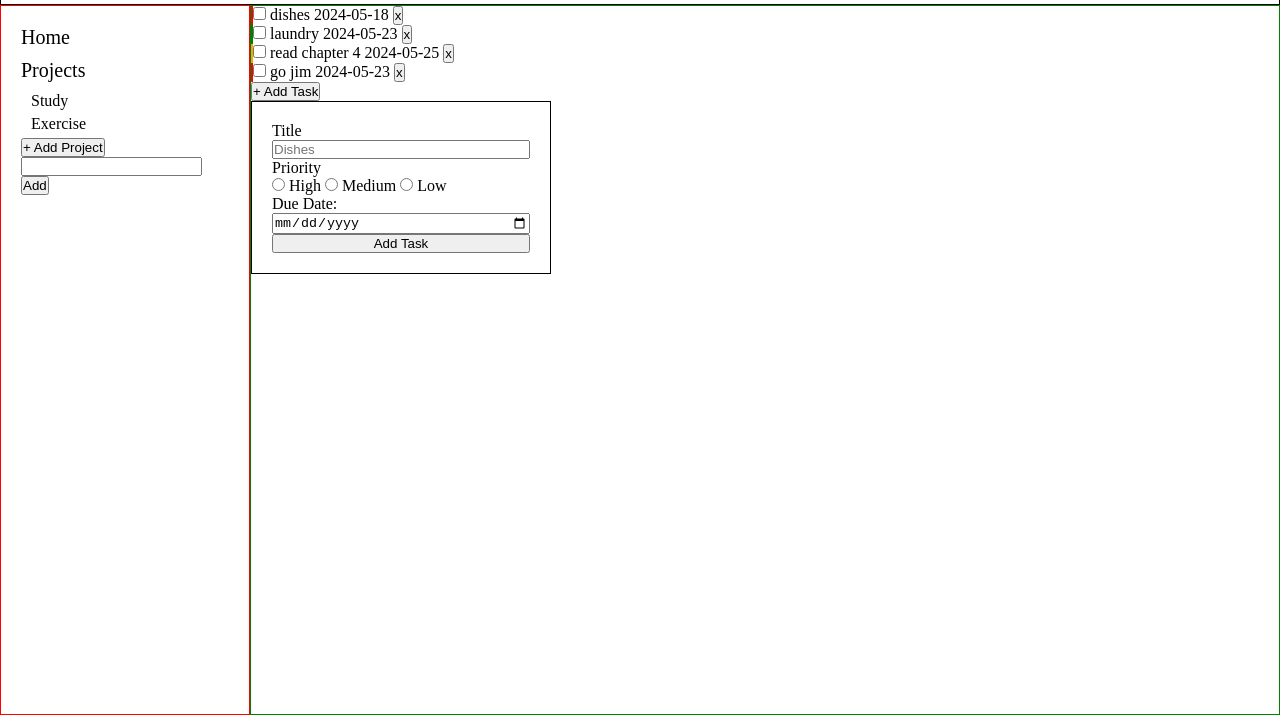
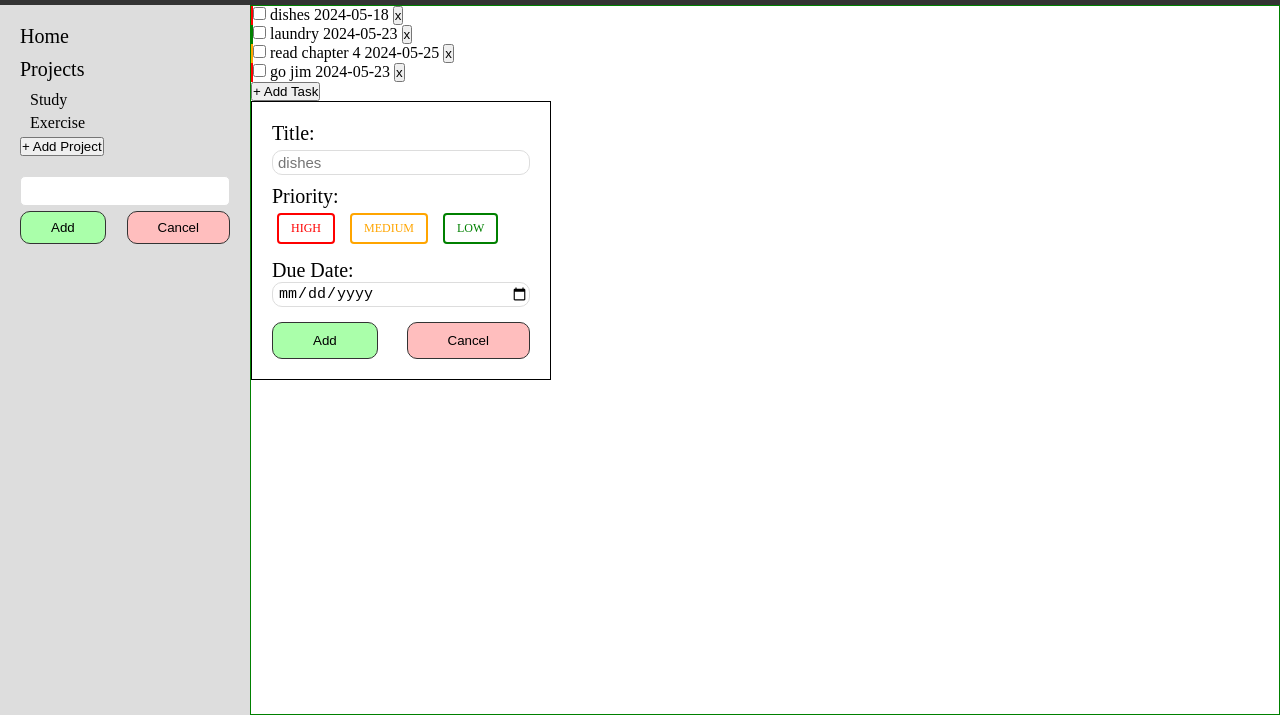
Before and after one commit to AltayHodo/odin-todo-list, a website built with webpack: page src/index.html in a window 1280 px wide. Shown: the part 85-800 px from the top of the page. Built offline with nearby package versions, Linux system fonts and the light colour scheme.

Commit message:
Add colors and some basic styles

```diff
--- a/src/index.html
+++ b/src/index.html
@@ -16,7 +16,10 @@
     <button id="add-project-button">+ Add Project</button>
     <form action="" id="project-form">
       <input type="text" id="project-name" name="project-name">
-      <button>Add</button>
+      <div class="buttons-row">
+        <button class="add-button">Add</button>
+        <button class="cancel-button">Cancel</button>
+      </div>
     </form>
   </div>
 
@@ -26,20 +29,23 @@
 
     <div id="form-container">
     <form action="" id="task-form">
-      <label for="title">Title</label>
-      <input type="text" id="title" name="title" placeholder="Dishes">
-      <div>Priority</div>
-      <div>
+      <label for="title">Title:</label>
+      <input type="text" id="title" name="title" placeholder="dishes">
+      <div>Priority:</div>
+      <div id="radio-group">
         <input type="radio" name="priority" id="high" value="high">
-        <label for="high">High</label>
+        <label for="high">HIGH</label>
         <input type="radio" name="priority" id="medium" value="medium">
-        <label for="medium">Medium</label>
+        <label for="medium">MEDIUM</label>
         <input type="radio" name="priority" id="low" value="low">
-        <label for="low">Low</label>
+        <label for="low">LOW</label>
       </div>
       <label for="date">Due Date:</label>
       <input type="date" id="date" name="date">
-      <button>Add Task</button>
+      <div class="buttons-row">
+        <button class="add-button">Add</button>
+        <button class="cancel-button">Cancel</button>
+      </div>
     </form>
   </div>
 
--- a/src/style.css
+++ b/src/style.css
@@ -2,6 +2,13 @@
   margin: 0;
   padding: 0;
   box-sizing: border-box;
+}
+
+:root {
+  --dark-gray: rgb(51, 51, 51);
+  --light-gray: rgb(221, 221, 221);
+  --green: rgb(170, 255, 170);
+  --red: rgb(255, 190, 190);
 }
 
 body {
@@ -12,14 +19,15 @@ body {
 }
 
 #header {
-  border: 1px solid;
   grid-column: 1/ 3;
+  background-color: var(--dark-gray);
+  color: white;
 }
 
 #sidebar {
-  border: 1px solid red;
   max-width: 400px;
   overflow-y: auto;
+  background-color: var(--light-gray);
 }
 
 #main {
@@ -35,21 +43,21 @@ h1 {
   align-items: center;
 }
 
-#sidebar{
+#sidebar {
   padding: 20px;
 }
 
 #home,
-#projects-title{
+#projects-title {
   font-size: 20px;
   margin-bottom: 10px;
 }
 
-#projects-container{
+#projects-container {
   padding-left: 10px;
 }
 
-#projects-container > div{
+#projects-container>div {
   margin-bottom: 5px;
 }
 
@@ -59,6 +67,120 @@ h1 {
   flex-direction: column;
   width: 300px;
   padding: 20px;
+  font-size: 20px;
+}
+
+label[for="title"] {
+  margin-bottom: 5px;
+}
+
+#title,
+#date {
+  height: 25px;
+  padding-left: 5px;
+  font-size: 15px;
+  border-radius: 10px;
+  border: 1px solid var(--light-gray);
+}
+
+
+
+#title,
+#radio-group {
+  margin-bottom: 10px;
+}
+
+#date {
+  margin-bottom: 15px;
+}
+
+
+
+
+#radio-group input[type="radio"] {
+  display: none;
+}
+
+#radio-group label {
+  display: inline-block;
+  padding: 6px 12px;
+  margin: 5px;
+  font-size: 12px;
+  border: 1px solid #ccc;
+  border-radius: 4px;
+  cursor: pointer;
+  color: #333;
+  transition: background-color 0.3s, color 0.3s;
+}
+
+#radio-group input[type="radio"]#low+label {
+  border: 2px solid green;
+  color: green;
+}
+
+#radio-group input[type="radio"]#medium+label {
+  border: 2px solid orange;
+  color: orange;
+}
+
+#radio-group input[type="radio"]#high+label {
+  border: 2px solid red;
+  color: red;
+}
+
+#radio-group input[type="radio"]#low:checked+label,
+#radio-group input[type="radio"]#low:hover+label {
+  background-color: green;
+  color: white;
+}
+
+#radio-group input[type="radio"]#medium:checked+label,
+#radio-group input[type="radio"]#medium:hover+label {
+  background-color: orange;
+  color: white;
+}
+
+#radio-group input[type="radio"]#high:checked+label,
+#radio-group input[type="radio"]#high:hover+label {
+  background-color: red;
+  color: white;
+}
+
+.buttons-row {
+  display: flex;
+  justify-content: space-between;
+}
+
+.add-button,
+.cancel-button {
+  padding: 10px 40px;
+  border: 1px solid var(--dark-gray);
+  border-radius: 10px;
+}
+
+.add-button {
+  background-color: var(--green);
+}
+
+.cancel-button {
+  background-color: var(--red);
+}
+
+#project-form{
+  margin-top: 20px;
+  display: flex;
+  flex-direction: column;
+  gap: 5px;
+}
+
+#project-name{
+  height: 30px;
+  border-radius: 5px;
+  border: 1px solid var(--light-gray);
+}
+
+#project-form button{
+  padding: 8px 30px;
 }
 
 .high {
```
